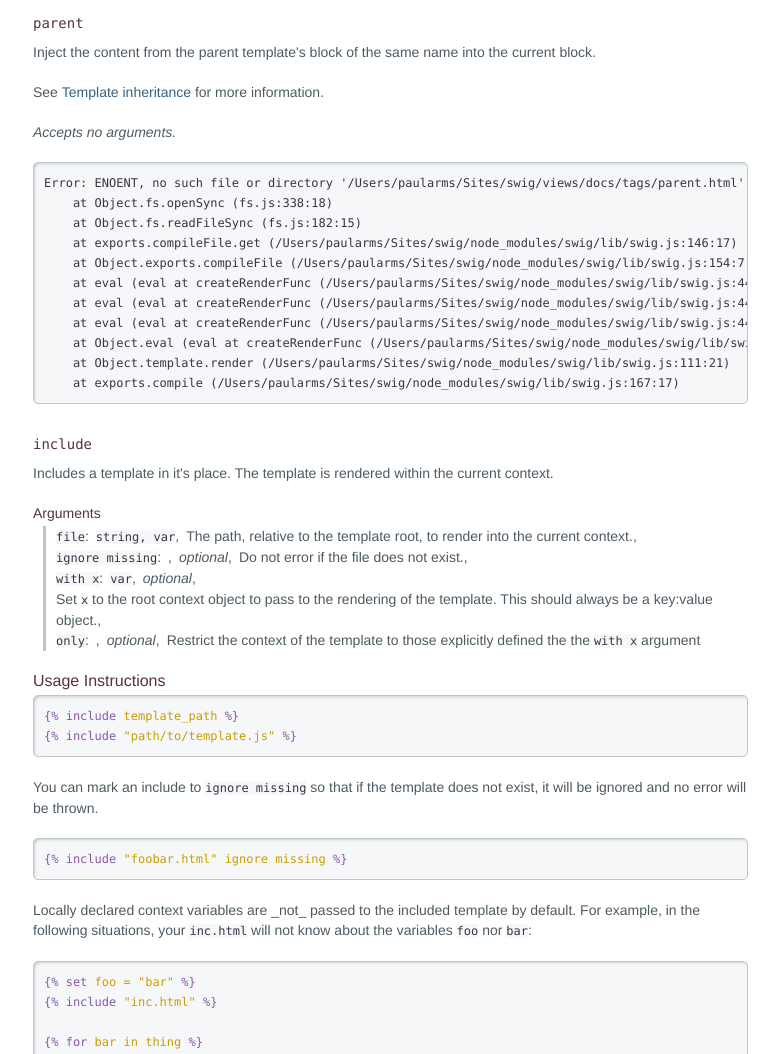
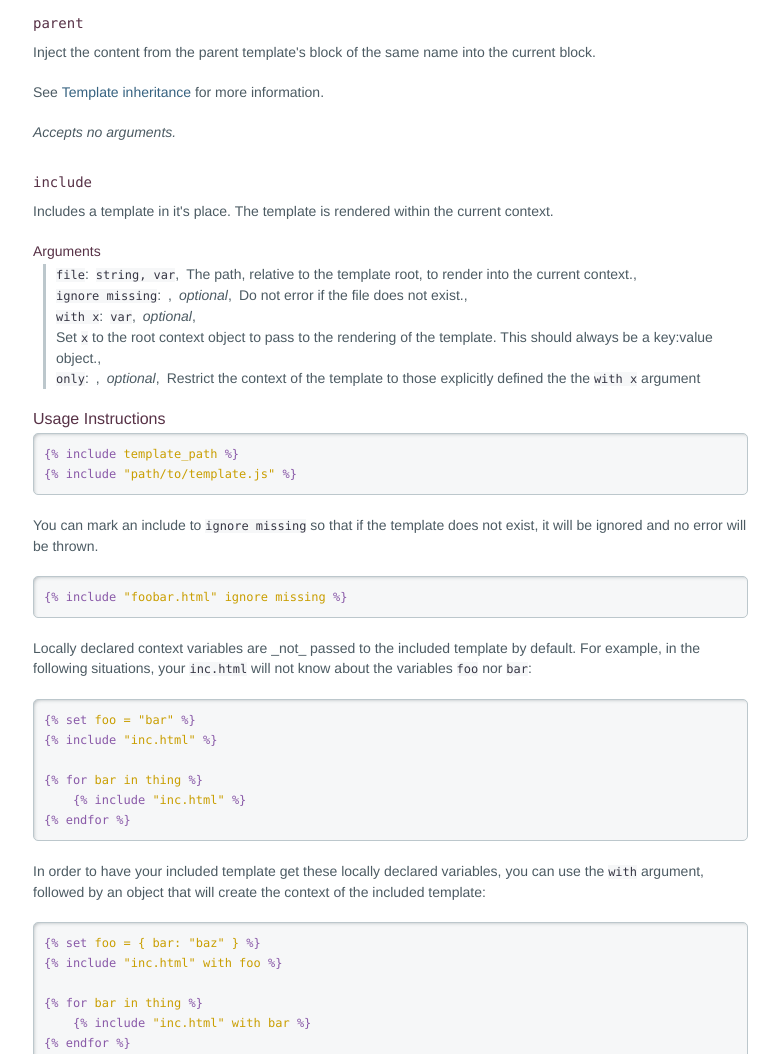
Before and after one commit to paularmstrong/swig, a plain HTML site: page docs/index.html in a window 1280 px wide. Shown: the part 10946-12000 px from the top of the page, without its empty margins (127-906 px from the left). Drawn offline with Linux system fonts and the light colour scheme; a web font is replaced by a local one.

Commit message:
Automated build from cc217d3d9743ba35bc5c024f015ffa98c3bb383c

```diff
--- a/docs/index.html
+++ b/docs/index.html
@@ -908,18 +908,6 @@ and has {{ bikes|length|default("zero") }} bikes.</code></pre>
 
       <p><em>Accepts no arguments.</em></p>
 
-
- <pre>Error: ENOENT, no such file or directory '/Users/paularms/Sites/swig/views/docs/tags/parent.html'
-    at Object.fs.openSync (fs.js:338:18)
-    at Object.fs.readFileSync (fs.js:182:15)
-    at exports.compileFile.get (/Users/paularms/Sites/swig/node_modules/swig/lib/swig.js:146:17)
-    at Object.exports.compileFile (/Users/paularms/Sites/swig/node_modules/swig/lib/swig.js:154:7)
-    at eval (eval at createRenderFunc (/Users/paularms/Sites/swig/node_modules/swig/lib/swig.js:44:10))
-    at eval (eval at createRenderFunc (/Users/paularms/Sites/swig/node_modules/swig/lib/swig.js:44:10))
-    at eval (eval at createRenderFunc (/Users/paularms/Sites/swig/node_modules/swig/lib/swig.js:44:10))
-    at Object.eval (eval at createRenderFunc (/Users/paularms/Sites/swig/node_modules/swig/lib/swig.js:44:10))
-    at Object.template.render (/Users/paularms/Sites/swig/node_modules/swig/lib/swig.js:111:21)
-    at exports.compile (/Users/paularms/Sites/swig/node_modules/swig/lib/swig.js:167:17)</pre>
 
     </article>
 
```
